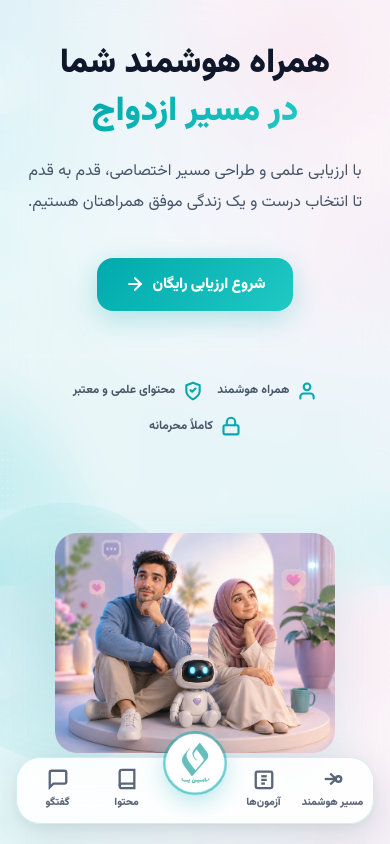
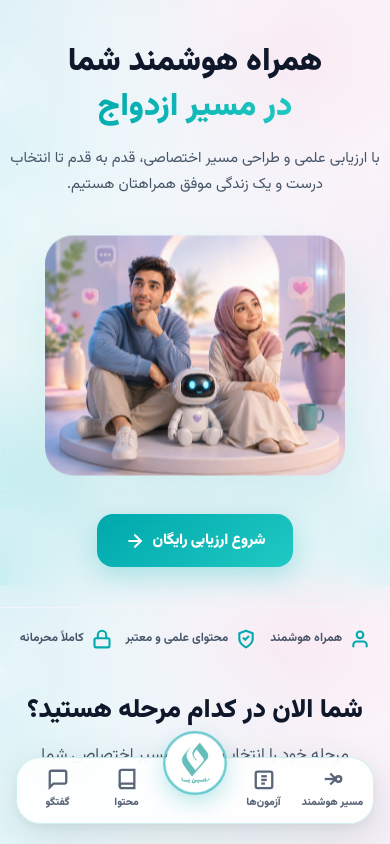
Before and after one commit to SAEeed1/siteh, a Next.js app: page / in a window 390 px wide. Shown: the top 844 px of the page. Built offline with nearby package versions, Linux system fonts and the light colour scheme.

Commit message:
feat: restructure Hero section to vertical stack, upscale image, add float animation, and align CTA button and trust row beneath it

```diff
--- a/src/components/Hero.module.css
+++ b/src/components/Hero.module.css
@@ -13,22 +13,26 @@
 }
 
 .heroGrid {
-  display: grid;
-  grid-template-columns: 1fr 1fr;
-  gap: 60px;
+  display: flex;
+  flex-direction: column;
   align-items: center;
+  text-align: center;
+  gap: 28px;
   position: relative;
   z-index: 2;
+  width: 100%;
 }
 
 /* ══════════════════════════════════════
    CONTENT — LEFT SIDE
 ══════════════════════════════════════ */
-.heroContent {
+.heroText {
   display: flex;
   flex-direction: column;
-  align-items: flex-start;
+  align-items: center;
+  text-align: center;
   z-index: 10;
+  max-width: 800px;
 }
 
 .eyebrow {
@@ -46,9 +50,9 @@
 }
 
 .title {
-  font-size: 52px;
-  line-height: 1.22;
-  margin-bottom: 22px;
+  font-size: 48px;
+  line-height: 1.25;
+  margin-bottom: 16px;
   color: var(--ink);
   font-weight: 900;
 }
@@ -62,11 +66,11 @@
 }
 
 .description {
-  font-size: 18px;
+  font-size: 17px;
   color: var(--muted);
-  max-width: 480px;
-  margin-bottom: 40px;
-  line-height: 1.9;
+  max-width: 620px;
+  margin-bottom: 0;
+  line-height: 1.85;
 }
 
 /* ── CTA Actions ── */
@@ -74,7 +78,8 @@
   display: flex;
   gap: 14px;
   align-items: center;
-  margin-bottom: 44px;
+  margin-bottom: 12px;
+  justify-content: center;
   flex-wrap: wrap;
 }
 
@@ -108,12 +113,14 @@
   display: flex;
   gap: 28px;
   flex-wrap: wrap;
+  justify-content: center;
   color: var(--muted);
   font-size: 13.5px;
   font-weight: 700;
   border-top: 1px solid var(--line);
-  padding-top: 24px;
+  padding-top: 20px;
   width: 100%;
+  max-width: 600px;
 }
 
 .trustItem {
@@ -133,43 +140,51 @@
    VISUAL — RIGHT SIDE
 ══════════════════════════════════════ */
 .heroVisual {
-  height: 600px;
+  width: 100%;
+  max-width: 640px;
+  height: 440px;
   position: relative;
-  display: grid;
-  place-items: center;
+  display: flex;
+  justify-content: center;
+  align-items: center;
+  margin: 10px auto;
+  animation: floatHero 6s ease-in-out infinite;
+}
+
+@keyframes floatHero {
+  0%, 100% { transform: translateY(0); }
+  50% { transform: translateY(-12px); }
 }
 
 /* Ambient teal circle */
 .aquaCircle {
   position: absolute;
-  width: 480px;
-  height: 480px;
+  width: 420px;
+  height: 420px;
   border-radius: 50%;
   background: radial-gradient(circle, rgba(0,169,173,0.13) 0%, rgba(32,201,195,0.06) 70%, transparent 100%);
-  right: 30px;
-  top: 50px;
+  left: 50%;
+  top: 50%;
+  transform: translate(-50%, -50%);
   z-index: 1;
   animation: breathe 7s ease-in-out infinite;
 }
 
 @keyframes breathe {
-  0%, 100% { transform: scale(1);   opacity: 1;   }
-  50%       { transform: scale(1.04); opacity: 0.8; }
+  0%, 100% { transform: translate(-50%, -50%) scale(1);   opacity: 1;   }
+  50%       { transform: translate(-50%, -50%) scale(1.04); opacity: 0.8; }
 }
 
 /* Main image */
 .peopleBg {
-  position: absolute;
-  width: 520px;
-  height: 420px;
-  right: -20px;
-  top: 50%;
-  transform: translateY(-50%);
+  position: relative;
+  width: 100%;
+  height: 100%;
   z-index: 2;
   opacity: 0.95;
   pointer-events: none;
   overflow: hidden;
-  border-radius: 32px;
+  border-radius: 28px;
   box-shadow: 0 24px 60px rgba(0, 169, 173, 0.12);
 }
 
@@ -184,10 +199,10 @@
 ══════════════════════════════════════ */
 .plant {
   position: absolute;
-  right: 10px;
-  bottom: 10px;
-  width: 120px;
-  height: 240px;
+  right: -25px;
+  bottom: -15px;
+  width: 100px;
+  height: 200px;
   z-index: 3;
 }
 
@@ -276,18 +291,6 @@
 /* ══════════════════════════════════════
    RESPONSIVE
 ══════════════════════════════════════ */
-@media (max-width: 1120px) {
-  .title { font-size: 44px; }
-  .peopleBg { width: 460px; height: 370px; }
-}
-
-@media (max-width: 960px) {
-  .title { font-size: 38px; }
-  .heroGrid { gap: 36px; }
-  .peopleBg { width: 400px; height: 320px; right: -10px; }
-  .aquaCircle { width: 380px; height: 380px; }
-}
-
 @media (max-width: 880px) {
   .hero {
     min-height: auto;
@@ -296,59 +299,33 @@
     padding-bottom: 20px !important;
   }
 
-  .heroGrid {
-    grid-template-columns: 1fr;
-    gap: 36px;
-    text-align: center;
-  }
-
-  .heroContent { align-items: center; }
-
-  .description {
-    margin-inline: auto;
-    font-size: 16px;
-  }
-
   .title {
-    font-size: 34px;
+    font-size: 32px;
     line-height: 1.4;
   }
 
-  .heroActions { justify-content: center; }
+  .description {
+    font-size: 15px;
+    line-height: 1.75;
+  }
+
+  .heroVisual {
+    height: 240px;
+    max-width: 300px;
+    margin: 10px auto;
+  }
+
+  .aquaCircle {
+    width: 240px;
+    height: 240px;
+  }
+
+  .plant { display: none; }
 
   .trustRow {
-    justify-content: center;
     gap: 14px;
     font-size: 12px;
   }
-
-  .heroVisual {
-    height: 320px;
-    position: relative;
-    display: grid;
-    place-items: center;
-    width: 100%;
-    margin-top: 10px;
-  }
-
-  .aquaCircle {
-    right: 50%;
-    transform: translateX(50%);
-    width: 260px;
-    height: 260px;
-    top: 20px;
-  }
-
-  .peopleBg {
-    width: 280px;
-    height: 220px;
-    right: 50%;
-    transform: translate(50%, -50%);
-    top: 50%;
-    border-radius: 22px;
-  }
-
-  .plant { display: none; }
 
   .heroCta {
     font-size: 15px !important;
--- a/src/components/Hero.tsx
+++ b/src/components/Hero.tsx
@@ -17,8 +17,8 @@ export default function Hero() {
   return (
     <section className={styles.hero}>
       <div className={`container ${styles.heroGrid}`}>
-        {/* Right Content */}
-        <div className={styles.heroContent}>
+        {/* Title and Description */}
+        <div className={styles.heroText}>
           <h1 className={styles.title}>
             همراه هوشمند شما
             <br />
@@ -27,7 +27,34 @@ export default function Hero() {
           <p className={styles.description}>
             با ارزیابی علمی و طراحی مسیر اختصاصی، قدم به قدم تا انتخاب درست و یک زندگی موفق همراهتان هستیم.
           </p>
+        </div>
 
+        {/* Centered Image Visual with subtle float motion */}
+        <div className={styles.heroVisual} aria-label="تصویر هوش مصنوعی حامین یار">
+          <div className={styles.aquaCircle}></div>
+          <div className={styles.peopleBg}>
+            <Image
+              src="/assets/hero-main-new.png"
+              alt="پروفایل زوج حامینیار"
+              width={640}
+              height={440}
+              priority
+              style={{ objectFit: "cover" }}
+            />
+          </div>
+          <div className={styles.plant} aria-hidden="true">
+            <div className={styles.plantPot}></div>
+            <div className={styles.plantLeaves}>
+              <span></span>
+              <span></span>
+              <span></span>
+              <span></span>
+              <span></span>
+            </div>
+          </div>
+        </div>
+
+        {/* Actions Button */}
         <div className={styles.heroActions}>
           <a
             className={`btn btn-primary ${styles.heroCta}`}
@@ -50,6 +77,7 @@ export default function Hero() {
           </a>
         </div>
 
+        {/* Trust metrics */}
         <div className={styles.trustRow}>
           <div className={styles.trustItem}>
             <svg
@@ -98,36 +126,6 @@ export default function Hero() {
           </div>
         </div>
       </div>
-
-        {/* Left Visual */}
-        <div className={styles.heroVisual} aria-label="تصویر هوش مصنوعی حامین یار">
-          <div className={styles.aquaCircle}></div>
-
-          <div className={styles.peopleBg}>
-            <Image
-              src="/assets/hero-main-new.png"
-              alt="پروفایل زوج حامینیار"
-              width={560}
-              height={400}
-              priority
-              style={{ objectFit: "cover" }}
-            />
-          </div>
-
-          <div className={styles.plant} aria-hidden="true">
-            <div className={styles.plantPot}></div>
-            <div className={styles.plantLeaves}>
-              <span></span>
-              <span></span>
-              <span></span>
-              <span></span>
-              <span></span>
-            </div>
-          </div>
-
-
-        </div>
-      </div>
     </section>
   );
 }
```
Lines whose indentation alone changed are shown as unchanged.
